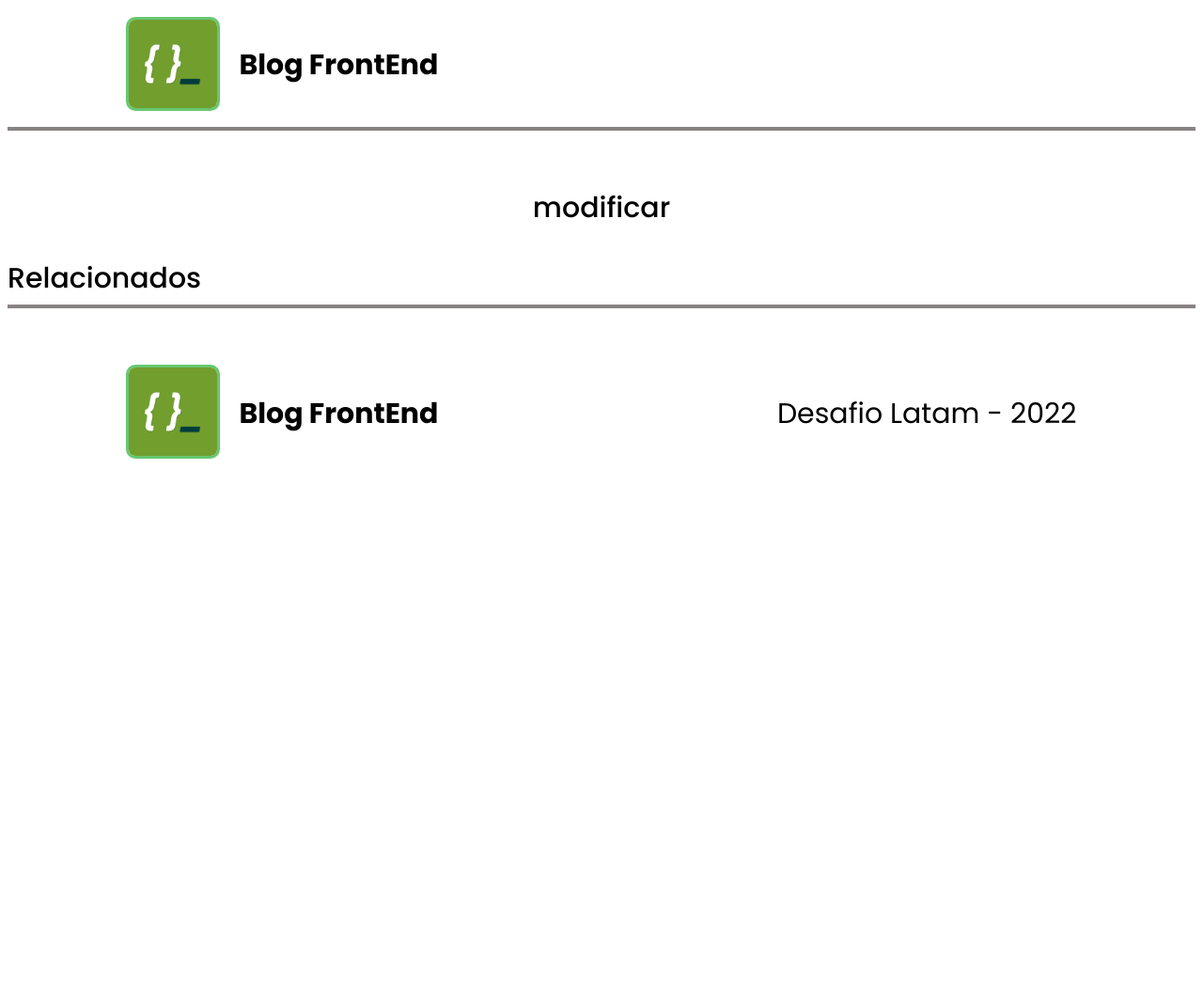
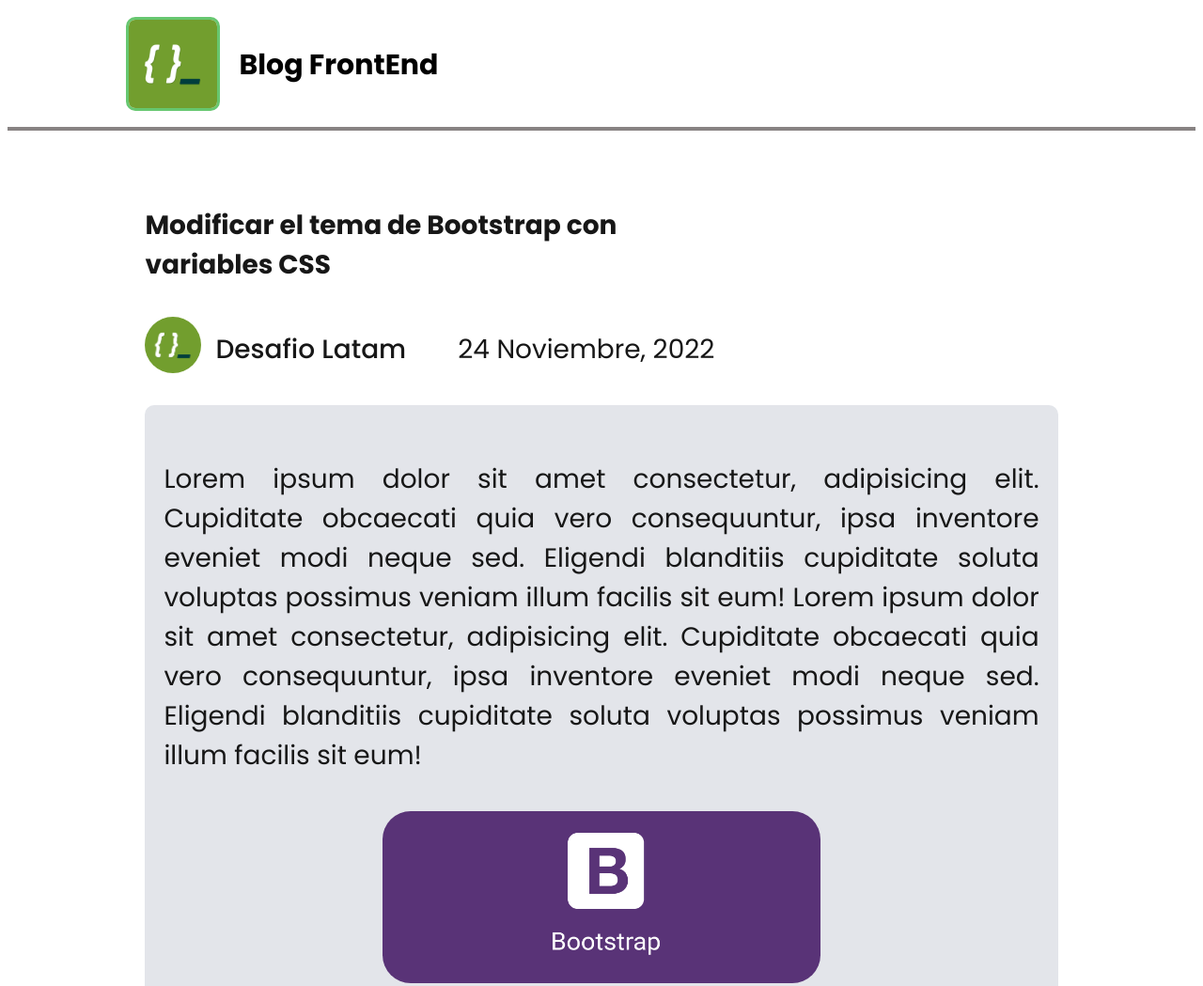
Before and after one commit to boanguibe/BlogFrontEndconSass, a plain HTML site: page post.html in a window 1280 px wide. Shown: the top 1049 px of the page at 94% size. Before the commit the page ends 800 px from the top, so only its background shows below. Drawn offline with Linux system fonts and the light colour scheme.

Commit message:
update main port

```diff
--- a/assets/sass/base/_typography.scss
+++ b/assets/sass/base/_typography.scss
@@ -1,6 +1,7 @@
 $borde-color: #888383;
 $texto-color: #171717;
-$fondo-color: #FFFFFF;
+$fondo-color: #5478a7;
+$fondo-post: #e3e5ea;
 
 $color-html : #E93E30;
 $color-css : #299ED5;
--- /dev/null
+++ b/assets/sass/layout/_main-post.scss
@@ -0,0 +1,89 @@
+@use '../base/typography';
+@use '../base/base';
+
+.principal {
+    display: flex;
+    flex-direction: column;
+    justify-content: center;
+    /* align-items: center; */
+    gap: 1rem;
+    padding: 2rem;
+    margin: 0 auto;
+    width: 80%;
+
+}
+
+.principal__title {
+    font-size: 2.8rem;
+    font-weight: $font-bold;
+    font-family: $fuentePrincipal;
+    padding-top: 1rem;
+    color: $texto-color;
+    width: 65%;
+}
+
+.desafio {
+    display: flex;
+    flex-direction: row;
+    align-items: center;
+    gap: 1.5rem;
+    border-radius: 1rem;
+    width: 100%;
+    /* background-color: $color-vue; */
+
+    &__logo {
+        width: 6rem;
+        height: 6rem;
+        border-radius: 50%;
+    }
+
+    &__texto {
+        font-size: 2.8rem;
+        font-weight: $font-medium;
+        font-family: $fuentePrincipal;
+        padding-top: 1rem;
+        color: $texto-color;
+        width: 25%;
+      /*   background-color:blueviolet ; */
+    }
+
+    &__fecha {
+        font-size: 2.8rem;
+        font-weight: $font-regular;
+        font-family: $fuentePrincipal;
+        padding-top: 1rem;
+        color: $texto-color;
+      /*   background-color: aquamarine; */
+    }
+}
+
+
+.principal__contenido {
+    display: flex;
+    flex-direction: column;
+/*     justify-content: center; */
+    align-items: center;
+    gap: 1rem;
+    padding: 2rem;
+    border-radius: 1rem;
+    margin: 0 auto;
+    width: 100%;
+    background-color: $fondo-post;
+
+    &__parrafo {
+        font-size: 2.8rem;
+        font-weight: $font-regular;
+        font-family: $fuentePrincipal;
+        text-align: justify;
+        padding-top: 1rem;
+        color: $texto-color;
+        width: 100%;
+    }
+
+    &__imagen {
+        width: 50%;
+        height: 70%;
+        border-radius: 3rem;
+    }
+
+}
--- a/assets/sass/main.scss
+++ b/assets/sass/main.scss
@@ -12,6 +12,7 @@
 @import "layout/login";
 @import "layout/form-login";
 @import "layout/footer";
+@import "layout/main-post";
 
 // Components
 @import "components/buttons";
--- a/post.html
+++ b/post.html
@@ -18,9 +18,30 @@
 
     <hr class="linea-dividora">
 
-    <section class="login">
-        <h3 class="login__title">modificar</h3>
-
+    <section class="principal">
+        <h3 class="principal__title">Modificar el tema de Bootstrap con variables CSS</h3>
+        <div class="desafio">
+            <img class="desafio__logo" src="assets/img/logos/adl.png" alt="logo">
+            <h2 class="desafio__texto">Desafio Latam</h2>
+            <p class="desafio__fecha">24 Noviembre, 2022</p>
+        </div>
+        <div class="principal__contenido">
+            <p class="principal__contenido__parrafo">
+                Lorem ipsum dolor sit amet consectetur, adipisicing elit. Cupiditate obcaecati quia vero consequuntur,
+                ipsa inventore eveniet modi neque sed. Eligendi blanditiis cupiditate soluta voluptas possimus veniam
+                illum facilis sit eum! Lorem ipsum dolor sit amet consectetur, adipisicing elit. Cupiditate obcaecati quia vero consequuntur,
+                ipsa inventore eveniet modi neque sed. Eligendi blanditiis cupiditate soluta voluptas possimus veniam
+                illum facilis sit eum!
+            </p>
+            <img class="principal__contenido__imagen" src="assets/img/posts/bootstrap.png" alt="post__imagen">
+            <p class="principal__contenido__parrafo">
+                Lorem ipsum dolor sit amet consectetur, adipisicing elit. Cupiditate obcaecati quia vero consequuntur,
+                ipsa inventore eveniet modi neque sed. Eligendi blanditiis cupiditate soluta voluptas possimus veniam
+                illum facilis sit eum! Lorem ipsum dolor sit amet consectetur, adipisicing elit. Cupiditate obcaecati quia vero consequuntur,
+                ipsa inventore eveniet modi neque sed. Eligendi blanditiis cupiditate soluta voluptas possimus veniam
+                illum facilis sit eum!
+            </p>
+        </div>
     </section>
 
     <section class="relacionados">
```
Also changed, not shown: assets/css/main.css, assets/sass/layout/_login.scss (line endings or trailing spaces), 1 other file.
